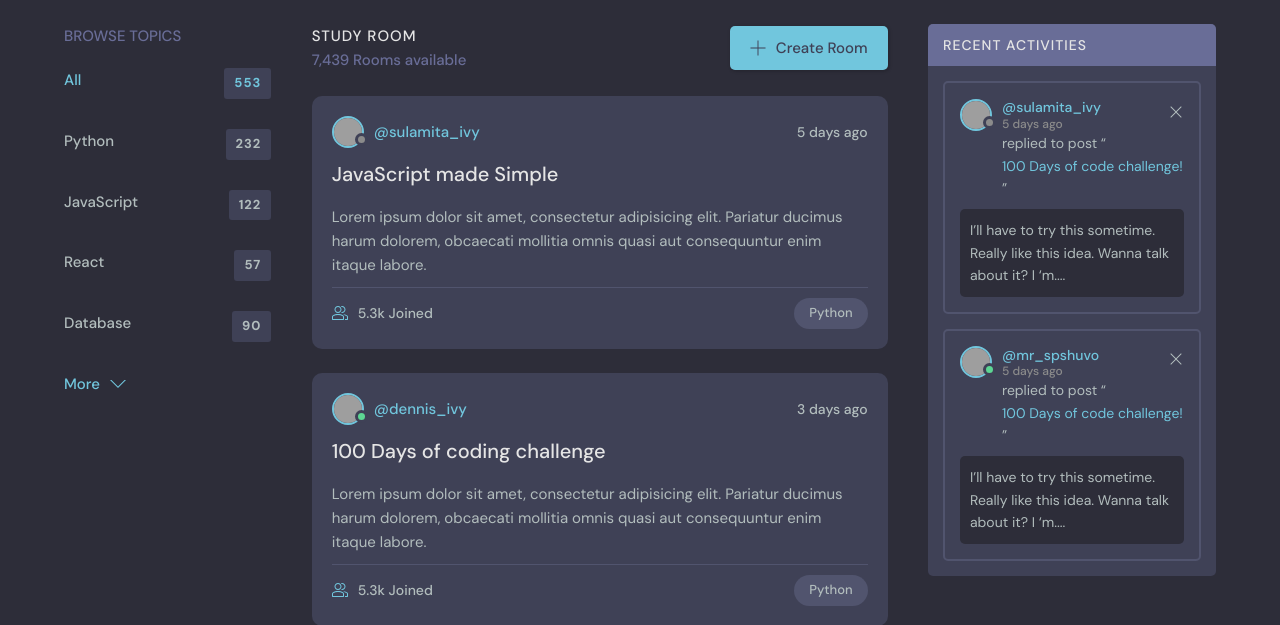
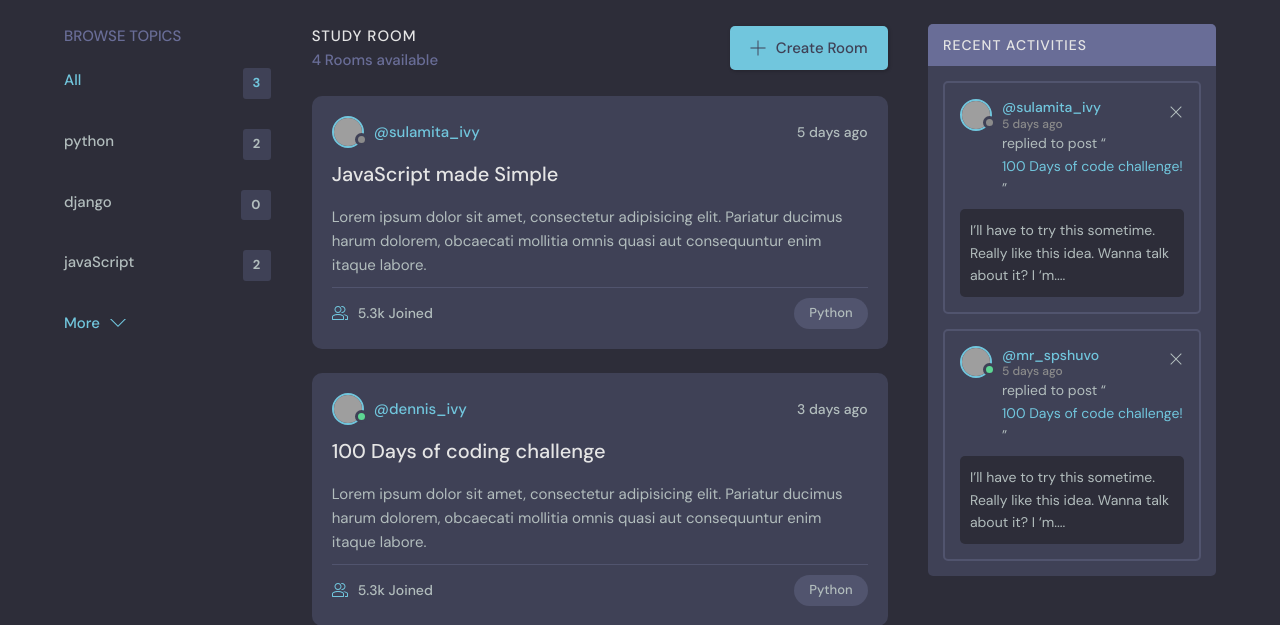
Before and after one commit to justcoding99/D-scordApp, a Django app: page / in a window 1280 px wide. Shown: the part 76-701 px from the top of the page. Run offline with Django 4.2, Linux system fonts and the light colour scheme; data comes from the database, SQL or seed files in the repository; grey boxes are pictures that could not be loaded.

Commit message:
home nad topic component added

```diff
--- a/base/templates/home.html
+++ b/base/templates/home.html
@@ -5,35 +5,8 @@
     <main class="layout layout--3">
       <div class="container">
         <!-- Topics Start -->
-        <div class="topics">
-          <div class="topics__header">
-            <h2>Browse Topics</h2>
-          </div>
-          <ul class="topics__list">
-            <li>
-              <a href="/" class="active">All <span>553</span></a>
-            </li>
-            <li>
-              <a href="/">Python <span>232</span></a>
-            </li>
-            <li>
-              <a href="/">JavaScript <span>122</span></a>
-            </li>
-            <li>
-              <a href="/">React <span>57</span></a>
-            </li>
-            <li>
-              <a href="/">Database <span>90</span></a>
-            </li>
-          </ul>
-          <a class="btn btn--link" href="topics.html">
-            More
-            <svg version="1.1" xmlns="http://www.w3.org/2000/svg" width="32" height="32" viewBox="0 0 32 32">
-              <title>chevron-down</title>
-              <path d="M16 21l-13-13h-3l16 16 16-16h-3l-13 13z"></path>
-            </svg>
-          </a>
-        </div>
+        {% include 'topics_component.html' %}
+
         <!-- Topics End -->
 
         <!-- Room List Start -->
@@ -58,7 +31,7 @@
           <div class="roomList__header">
             <div>
               <h2>Study Room</h2>
-              <p>7,439 Rooms available</p>
+              <p>{{room_count}} Rooms available</p>
             </div>
             <a class="btn btn--main" href="create-room.html">
               <svg version="1.1" xmlns="http://www.w3.org/2000/svg" width="32" height="32" viewBox="0 0 32 32">
--- a/base/templates/topics_component.html
+++ b/base/templates/topics_component.html
@@ -1,12 +1,25 @@
-<h3>Browse Topics</h3>
-<hr>
 
-<div>
-    <a href="{% url 'home' %}">All</a>
-</div>
+ <div class="topics">
+    <div class="topics__header">
+      <h2>Browse Topics</h2>
+    </div>
+    <ul class="topics__list">
+      <li>
+        <a href="{% url 'home' %}" class="active">All <span>{{topics.count}}</span></a>
+      </li>
 
-{% for topic in topics %}
-<div>
-    <a href="{% url 'home' %}?q={{topic.name}}">{{topic.name}}</a>
-</div>
-{% endfor %}
+     {% for topic in topics %}
+      <li>
+        <a href="{% url 'home' %}?q={{topic.name}}">{{topic.name}} <span>{{topic.room_set.all.count}}</span></a>
+      </li>
+      {% endfor %}
+
+    </ul>
+    <a class="btn btn--link" href="topics.html">
+      More
+      <svg version="1.1" xmlns="http://www.w3.org/2000/svg" width="32" height="32" viewBox="0 0 32 32">
+        <title>chevron-down</title>
+        <path d="M16 21l-13-13h-3l16 16 16-16h-3l-13 13z"></path>
+      </svg>
+    </a>
+  </div>
```
